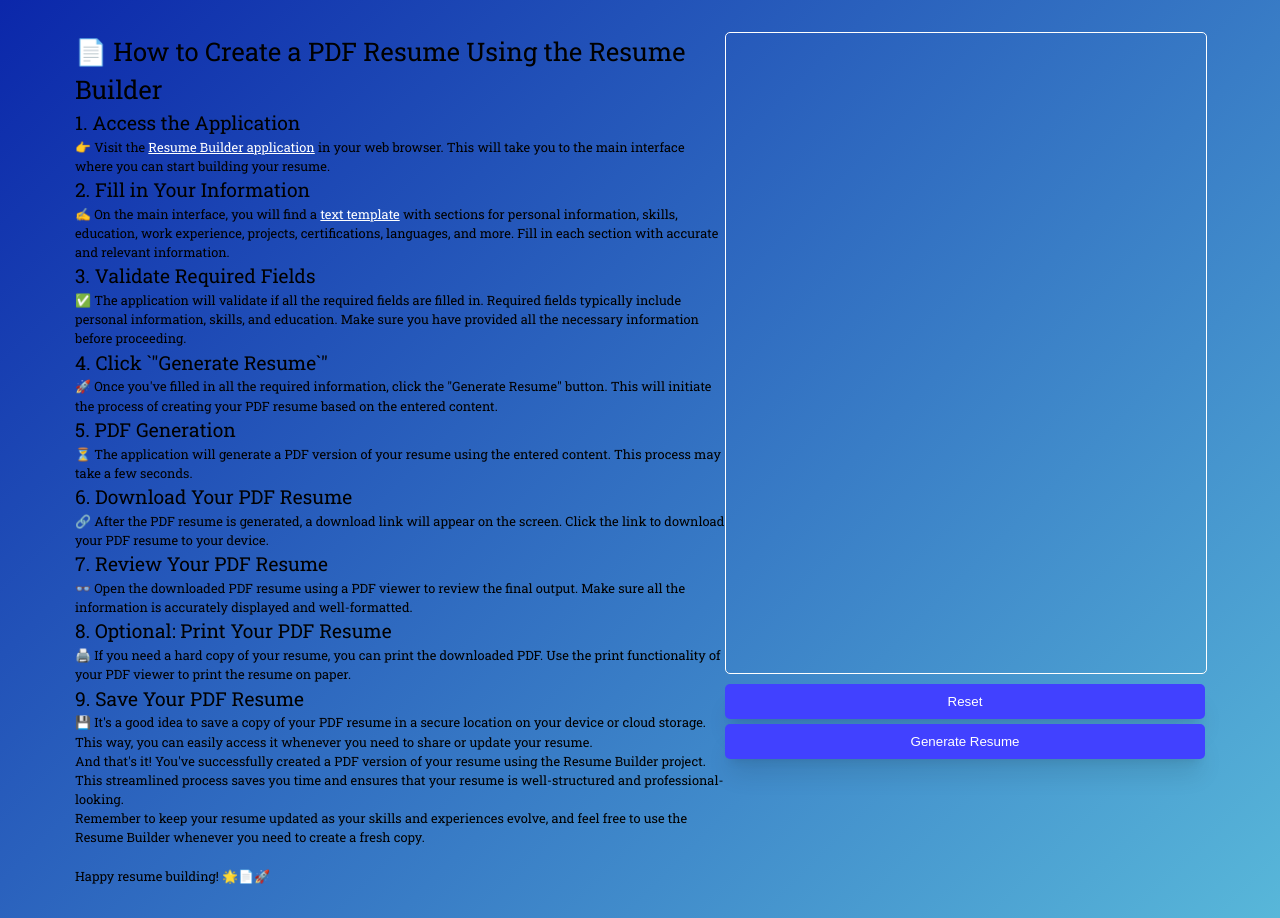
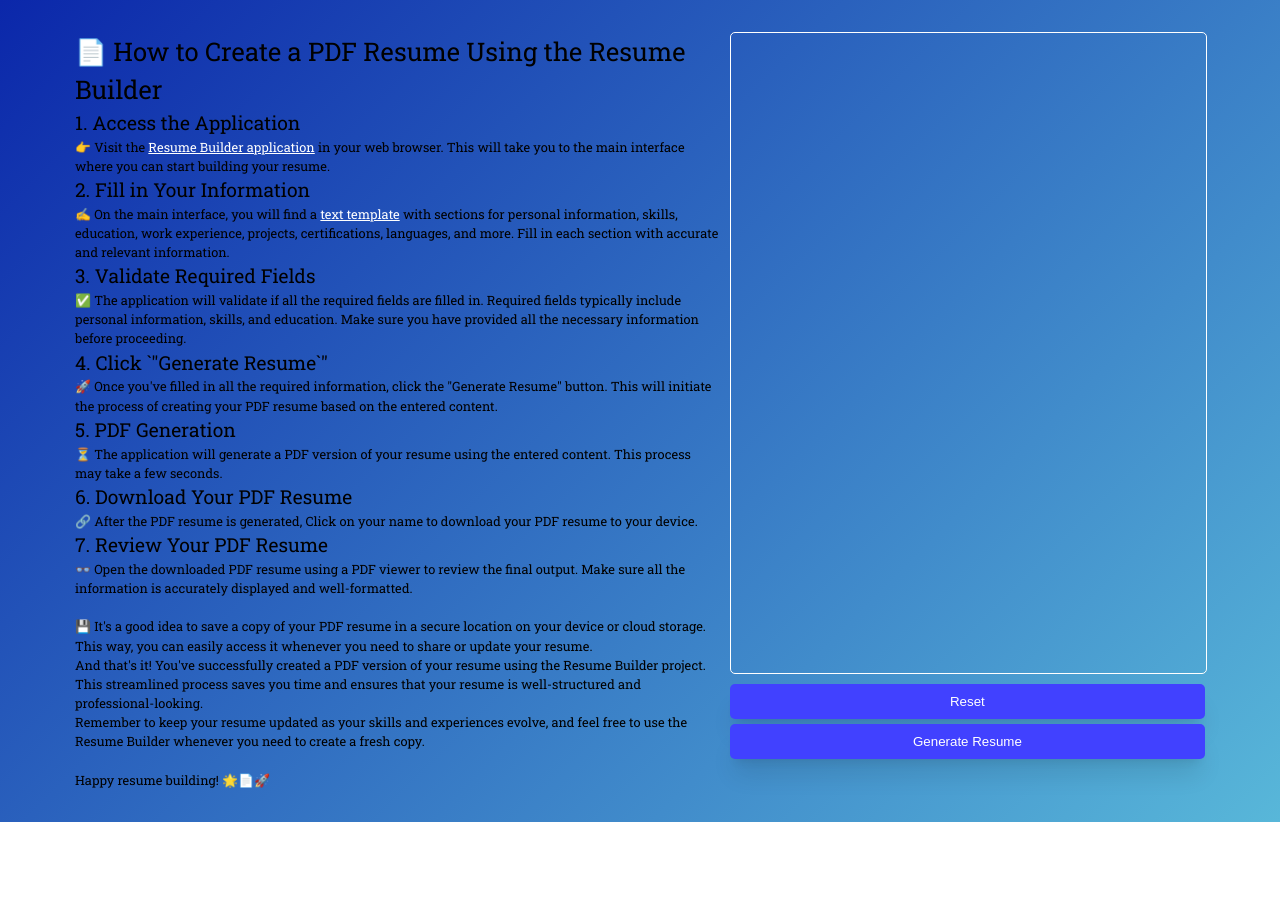
Before and after one commit to aalu-love/resume-builder, a React (Vite) app: page / in a window 1280 px wide. After the commit the page ends 822 px from the top, so only its background shows below. Built offline with nearby package versions, Linux system fonts and the light colour scheme.

Commit message:
fixed some bugges

```diff
--- a/src/App.jsx
+++ b/src/App.jsx
@@ -29,7 +29,7 @@ function App() {
 		}
 	};
 
-	const propComp = { loading: isLoading, data };
+	const propComp = { loading: isLoading, data, setPage };
 
 	return (
 		<>
@@ -55,14 +55,23 @@ function App() {
 	);
 }
 
-function PageComponent({ data, loading }) {
+function PageComponent({ data, loading, setPage }) {
+	const [hide, setHide] = useState('');
+	const printResume = async () => {
+		await setHide('none');
+		await window.print();
+		await setHide('');
+	};
 	return (
 		<>
 			<div className='a4-page'>
 				{loading ? (
 					<>
+						<button style={{ display: hide }} onClick={() => setPage(0)}>
+							Back &lt;-
+						</button>
 						<span>
-							<h2 onClick={() => window.print()}>{data?.name}</h2>
+							<h2 onClick={printResume}>{data?.name}</h2>
 							<p>{data?.title}</p>
 						</span>
 						<PersonalInfo personalInfo={data?.contact} />
--- a/src/App.scss
+++ b/src/App.scss
@@ -56,6 +56,7 @@ button:hover {
 	font-size: 0.8rem;
 	span:first-child {
 		width: 650px;
+		margin-inline-end: 1%;
 	}
 	span:last-child {
 		width: 480px;
--- a/src/helper/Template.jsx
+++ b/src/helper/Template.jsx
@@ -32,12 +32,10 @@ function Template() {
 			<h2>5. PDF Generation</h2>
 			<p>⏳ The application will generate a PDF version of your resume using the entered content. This process may take a few seconds.</p>
 			<h2>6. Download Your PDF Resume</h2>
-			<p>🔗 After the PDF resume is generated, a download link will appear on the screen. Click the link to download your PDF resume to your device.</p>
+			<p>🔗 After the PDF resume is generated, Click on your name to download your PDF resume to your device.</p>
 			<h2>7. Review Your PDF Resume</h2>
 			<p>👓 Open the downloaded PDF resume using a PDF viewer to review the final output. Make sure all the information is accurately displayed and well-formatted.</p>
-			<h2>8. Optional: Print Your PDF Resume</h2>
-			<p>🖨️ If you need a hard copy of your resume, you can print the downloaded PDF. Use the print functionality of your PDF viewer to print the resume on paper.</p>
-			<h2>9. Save Your PDF Resume</h2>
+			<br />
 			<p>
 				💾 It&apos;s a good idea to save a copy of your PDF resume in a secure location on your device or cloud storage. This way, you can easily access it whenever you need to share
 				or update your resume.
```
